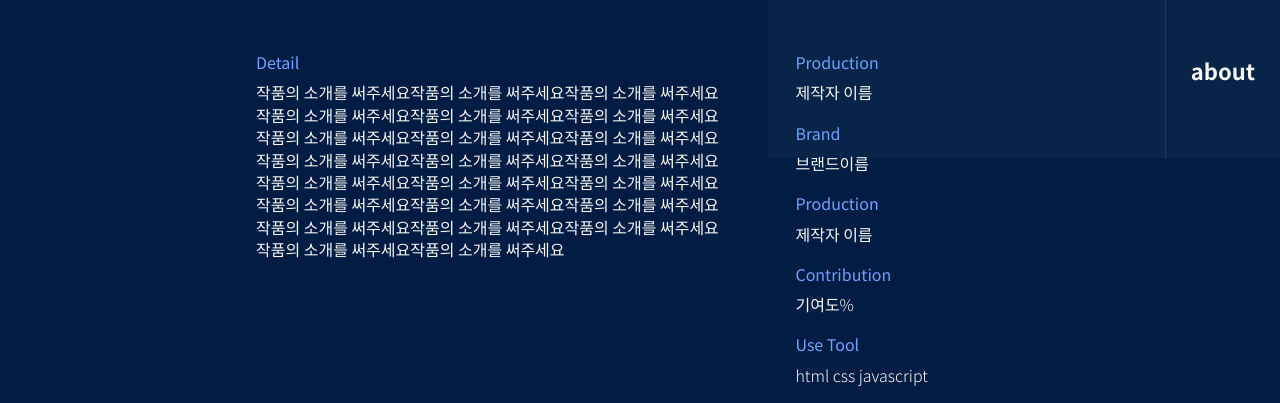
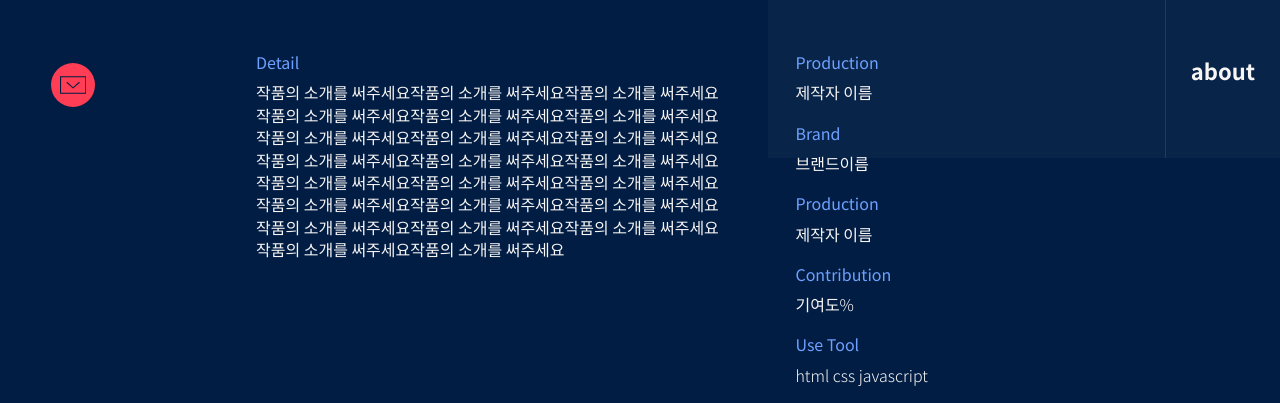
Before and after one commit to beals1129/portfolio_team, a plain HTML site: page detail.html in a window 1280 px wide. Shown: the part 642-1045 px from the top of the page. Drawn offline with Linux system fonts and the light colour scheme.

Commit message:
Add files via upload

```diff
--- a/detail.html
+++ b/detail.html
@@ -10,7 +10,6 @@
   <body>
     <svg version="1.1" class="icon_close" id="Layer_1" xmlns="http://www.w3.org/2000/svg" xmlns:xlink="http://www.w3.org/1999/xlink" x="0px" y="0px" viewBox="0 0 120 120" style="enable-background:new 0 0 120 120;" xml:space="preserve">
       <style type="text/css">
-        .st0{fill:#FFFFFF;}
       </style>
       <g>
         <path class="st0" d="M102.5,17.5C79.0999756-6,41-5.9000244,17.5999756,17.5999756
@@ -30,6 +29,17 @@
           이름을 <br>
           입력해 <br>
           주세요
+        </a>
+      </div>
+      <div class="mail_link">
+        <a href="#">
+          <svg version="1.1" id="Layer_1" xmlns="http://www.w3.org/2000/svg" xmlns:xlink="http://www.w3.org/1999/xlink" x="0px" y="0px" viewBox="0 0 294.4003906 195.4003906" style="enable-background:new 0 0 294.4003906 195.4003906;" xml:space="preserve">
+            <g>
+              <path class="st0" d="M0,0v195.4003906h294.4003906V0H0z M282.4003906,183.4003906H12V12h270.4003906V183.4003906z"></path>
+              <polygon class="st0" points="221.0522461,71.7148438 213.1479492,62.6855469 145.7451172,121.6865234 79.902832,62.7304688
+                71.8979492,71.6699219 145.6552734,137.7138672 	"></polygon>
+            </g>
+            </svg>
         </a>
       </div>
       <div class="main_nav">
```
